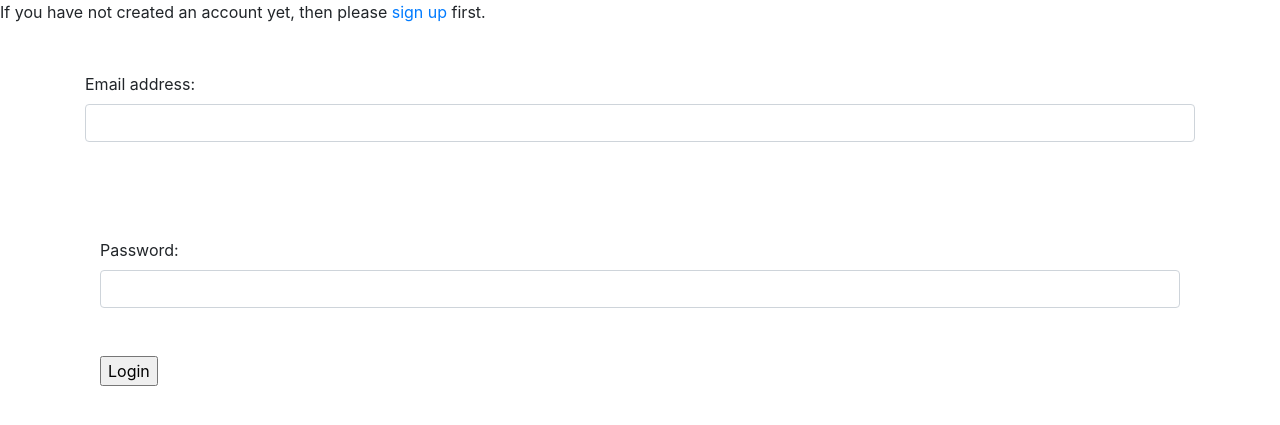
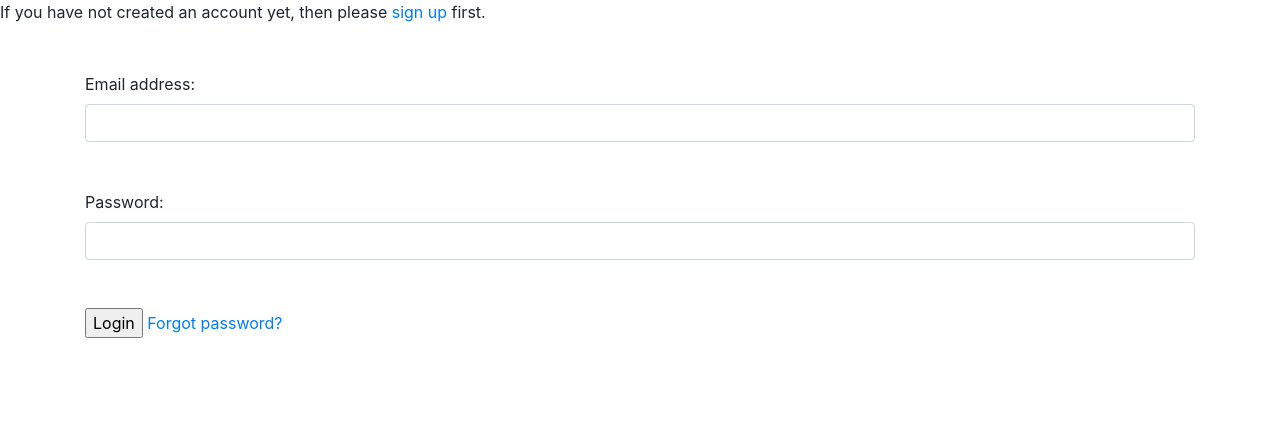
Before and after one commit to dKunalPatil/EmployeeManagementSystem, a Django app: page /login/ in a window 1280 px wide. Shown: the top 425 px of the page. Run offline with Django 3.2, Linux system fonts and the light colour scheme; some libraries are stand-ins or nearby versions.

Commit message:
added reset password

```diff
--- a/EMS/EMS/settings.py
+++ b/EMS/EMS/settings.py
@@ -131,6 +131,7 @@ LOGIN_REDIRECT_URL = '/profile/'
 MEDIA_URL = '/media/'
 MEDIA_ROOT = BASE_DIR / 'media'
 
+EMAIL_BACKEND = 'django.core.mail.backends.console.EmailBackend'
 
 
 DEFAULT_AUTO_FIELD = 'django.db.models.BigAutoField'
--- a/EMS/EMS/urls.py
+++ b/EMS/EMS/urls.py
@@ -13,8 +13,8 @@ Including another URLconf
     1. Import the include() function: from django.urls import include, path
     2. Add a URL to urlpatterns:  path('blog/', include('blog.urls'))
 """
-import django
 from django.contrib import admin
+from django.contrib.auth import views as auth_views
 from django.urls import path
 from django.conf import settings
 from django.conf.urls.static import static
@@ -27,6 +27,10 @@ urlpatterns = [
     path('login/', LoginView.as_view(), name="login"),
     path('profile/', views.profile, name="profile"),
     path('logout/', views.user_logout, name="logout"),
+    path("password_reset", views.password_reset_request, name="password_reset"),
     path('changepass/', PasswordChangeView.as_view(), name='changepass'),
     path('changepassdone/', PasswordChangeDoneView.as_view(), name='changepassdone'),
+    path('password_reset/done/', auth_views.PasswordResetDoneView.as_view(template_name='myapp/password_reset_done.html'), name='password_reset_done'),
+    path('reset/<uidb64>/<token>/', auth_views.PasswordResetConfirmView.as_view(template_name="myapp/password_reset_confirm.html"), name='password_reset_confirm'),
+    path('reset/done/', auth_views.PasswordResetCompleteView.as_view(template_name='myapp/password_reset_complete.html'), name='password_reset_complete'),
 ]+ static(settings.MEDIA_URL, document_root=settings.MEDIA_ROOT)
--- a/EMS/myapp/forms.py
+++ b/EMS/myapp/forms.py
@@ -1,23 +1,58 @@
 from django import forms
 from .models import User
-from django.contrib.auth.forms import UserCreationForm, AuthenticationForm
+from django.contrib.auth.forms import PasswordChangeForm, UserCreationForm, AuthenticationForm, PasswordResetForm
 from django.utils.translation import gettext_lazy as _
 
 # class DateInput(form.DateInupt):
 #     input_type = 'date'
-
+## Signup Form Starts Here -->
 class SignUpFrom(UserCreationForm):
+    password1 = forms.CharField(label='Password', widget=forms.PasswordInput(attrs={'class':'form-control'}))
+    password2 = forms.CharField(label='Confirm Password', widget=forms.PasswordInput(attrs={'class':'form-control'}))
     class Meta:
         model = User
         fields = ("email", "employee_id", "date_of_birth", "emp_ctc", "manager_name",
                   "date_of_exit", "department", "remarks", "emp_cv", "emp_images",)
+        widgets = {
+            'email':forms.EmailInput(attrs={'class':'form-control'}),
+            'employee_id':forms.NumberInput(attrs={'class':'form-control'}),
+            'date_of_birth':forms.DateInput(attrs={'class':'form-control','type':'date'}),
+            'emp_ctc':forms.NumberInput(attrs={'class':'form-control'}),
+            'manager_name':forms.TextInput(attrs={'class':'form-control'}),
+            'department':forms.TextInput(attrs={'class':'form-control'}),
+            'date_of_exit':forms.DateInput(attrs={'class':'form-control'}),
+            'remarks':forms.Textarea(attrs={'class':'form-control'}),
+            'emp_cv':forms.FileInput(attrs={'class':'form-control'}),
+            'emp_images':forms.FileInput(attrs={'class':'form-control'}),
+        }
 
+
+
+
+#Login Form Starts here -->
 class LoginForm(AuthenticationForm):
     username = forms.CharField(max_length=100, widget=forms.TextInput(
         attrs={'class': 'form-control'}))
     password = forms.CharField(
         label=_("Password"),
         strip=False,
-        widget=forms.PasswordInput(
-            attrs={'autocomplete': 'current-password', 'class': 'form-control'}),
+        widget=forms.PasswordInput(attrs={'autocomplete': 'current-password', 'class': 'form-control'}),
     )
+
+# Change Password Form Starts Here -->
+
+class ChangePasswordForm(PasswordChangeForm):
+    old_password = forms.CharField(
+        label=_("Old password"),
+        strip=False,
+        widget=forms.PasswordInput(attrs={'autocomplete': 'current-password', 'autofocus': True, 'class':'form-control'}),
+    )
+    new_password1 = forms.CharField(
+        label=_("New password"),
+        widget=forms.PasswordInput(attrs={'autocomplete': 'new-password', 'class':'form-control'}),
+    )
+    new_password2 = forms.CharField(
+        label=_("New password confirmation"),
+        strip=False,
+        widget=forms.PasswordInput(attrs={'autocomplete': 'new-password', 'class':'form-control'}),
+    )
--- a/EMS/myapp/templates/myapp/changepass.html
+++ b/EMS/myapp/templates/myapp/changepass.html
@@ -1,5 +1,6 @@
 {% extends 'myapp/base.html' %}
 {% block content %}
+
 <form action="" method="post" novalidate>
 {% csrf_token %}
 <div class="container mt-5">
--- a/EMS/myapp/templates/myapp/login.html
+++ b/EMS/myapp/templates/myapp/login.html
@@ -4,19 +4,20 @@
     {% csrf_token %}
     <p>If you have not created an account yet, then please
     <a href="{% url 'signup' %}">sign up</a> first.</p>
+    <div class="container mt-5">
     {% for fm in form %}
-    <div class="container mt-5">
         {{fm.label_tag}} {{fm}} {{fm.errors}} <br><br>
         {% endfor %}
+        {% if form.non_field_errors %}
+        {% for error in form.non_field_errors %}
+        <p> {{error}} </p>
+        {% endfor %}
+        {% endif %}
         <input type="submit" value="Login">
+        <a href="/password_reset">Forgot password?</a>
         {% comment %} <a href="{% url 'signup' %}" role="button">SignUp</a> {% endcomment %}
     </div>
 </form>
-{% if form.non_field_errors %}
-{% for error in form.non_field_errors %}
-<p> {{error}} </p>
-{% endfor %}
-{% endif %}
 
 
 
--- a/EMS/myapp/views.py
+++ b/EMS/myapp/views.py
@@ -1,9 +1,22 @@
 from django.shortcuts import render, redirect
-from .forms import SignUpFrom, LoginForm
+from .models import User
+from .forms import SignUpFrom, LoginForm, ChangePasswordForm
 from django.contrib.auth import views as auth_views
 from django.contrib.auth import logout
 from django.contrib import messages
 import datetime
+#Email ka Zamaa-->
+from django.core.mail import send_mail, BadHeaderError
+from django.http import HttpResponse
+from django.contrib.auth.forms import PasswordResetForm
+from django.template.loader import render_to_string
+from django.db.models.query_utils import Q
+from django.utils.http import urlsafe_base64_encode
+from django.contrib.auth.tokens import default_token_generator
+from django.utils.encoding import force_bytes
+#Zamaa Ends Here
+
+
 # Create your views here.
 
 def user_signup(request):
@@ -43,9 +56,47 @@ class LoginView(auth_views.LoginView):
     form_class = LoginForm
     template_name = 'myapp/login.html'
 
+# class PasswordResetView(auth_views.PasswordResetView):
+#     template_name = 'myapp/resetpass.html'
+#     email_template_name = 'myapp/resetpassdone.html'
+#     success_url = '/resetpassdone/'
+
+# class PasswordChangeDoneView(auth_views.PasswordResetDoneView):
+#     template_name = 'myapp/resetpassdone.html'
+
 class PasswordChangeView(auth_views.PasswordChangeView):
+    form_class = ChangePasswordForm
     template_name = 'myapp/changepass.html'
     success_url = '/changepassdone/'
 
 class PasswordChangeDoneView(auth_views.PasswordChangeDoneView):
     template_name = 'myapp/changepassdone.html'
+
+#Password Reser Starts Here -->
+def password_reset_request(request):
+	if request.method == "POST":
+		password_reset_form = PasswordResetForm(request.POST)
+		if password_reset_form.is_valid():
+			data = password_reset_form.cleaned_data['email']
+			associated_users = User.objects.filter(Q(email=data))
+			if associated_users.exists():
+				for user in associated_users:
+					subject = "Password Reset Requested"
+					email_template_name = "myapp/password_reset_email.txt"
+					c = {
+					"email":user.email,
+					'domain':'127.0.0.1:8000',
+					'site_name': 'Website',
+					"uid": urlsafe_base64_encode(force_bytes(user.pk)),
+					"user": user,
+					'token': default_token_generator.make_token(user),
+					'protocol': 'http',
+					}
+					email = render_to_string(email_template_name, c)
+					try:
+						send_mail(subject, email, 'admin@example.com' , [user.email], fail_silently=False)
+					except BadHeaderError:
+						return HttpResponse('Invalid header found.')
+					return redirect ("/password_reset/done/")
+	password_reset_form = PasswordResetForm()
+	return render(request=request, template_name="myapp/password_reset.html", context={"password_reset_form":password_reset_form})
```
Also changed, not shown: EMS/myapp/templates/myapp/password_reset.html (added, +14 -0 lines), EMS/myapp/templates/myapp/password_reset_complete.html (added, +10 -0 lines), EMS/myapp/templates/myapp/password_reset_confirm.html (added, +14 -0 lines), EMS/myapp/templates/myapp/password_reset_done.html (added, +9 -0 lines), EMS/myapp/templates/myapp/password_reset_email.txt (added, +15 -0 lines), EMS/db.sqlite3.
